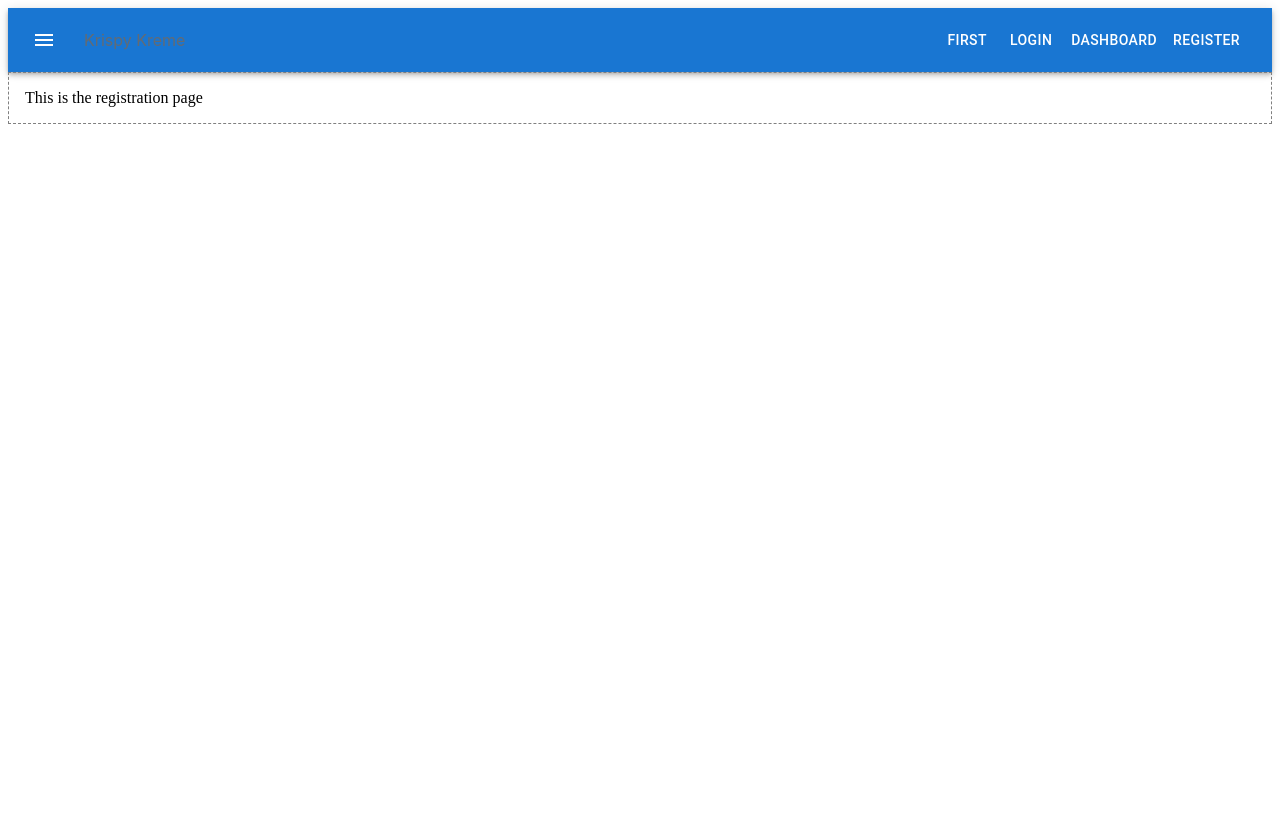
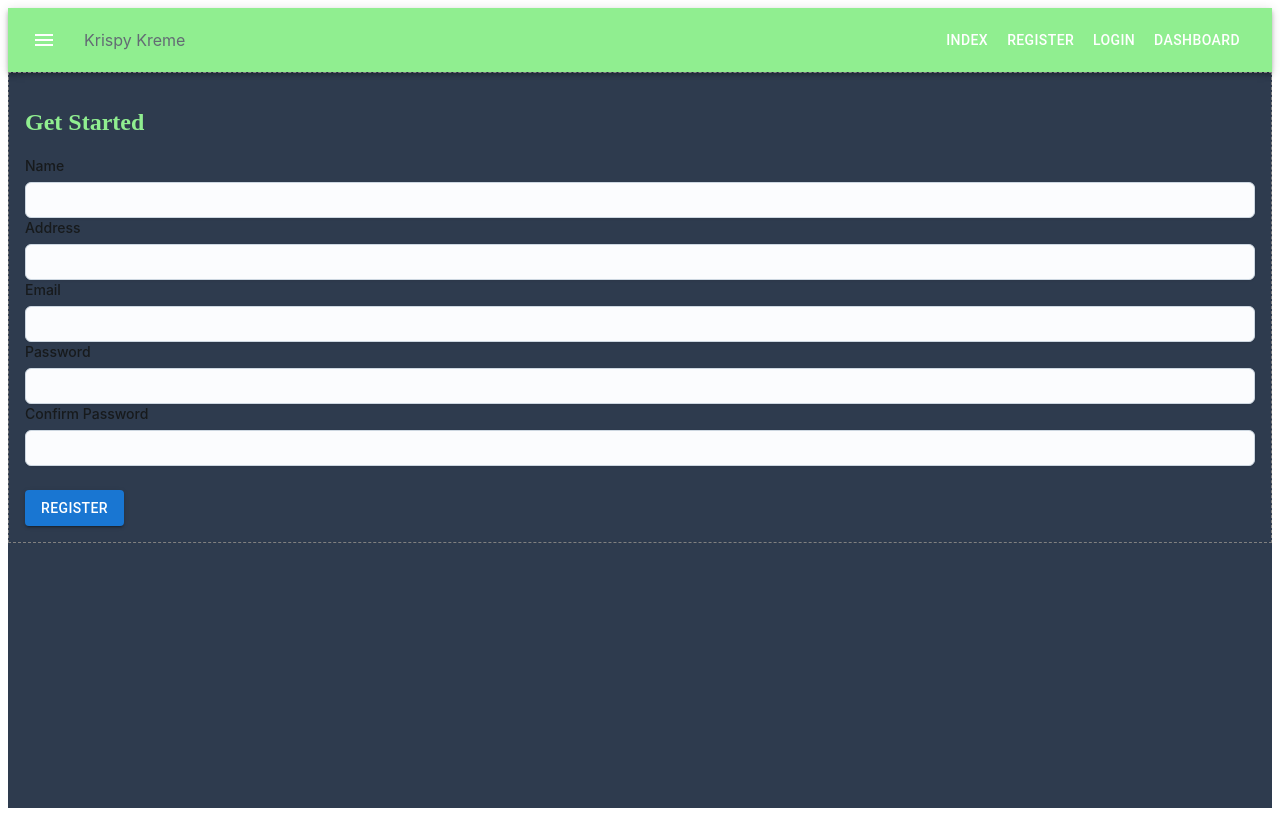
Before and after one commit to Femi-coder/my-app, a Next.js app: page /smallapp in a window 1280 px wide. Both pictures are taken after a click on the button "REGISTER". Built offline with nearby package versions, Linux system fonts and the light colour scheme.

Commit message:
Created Registration page

```diff
--- a/src/app/smallapp/page.js
+++ b/src/app/smallapp/page.js
@@ -93,14 +93,13 @@ export default function MyApp() {
     setShowDash(false);
     setShowRegister(true);
   }
+  function handleRegister() {
+    console.log("Registration submitted");
+  }
 
   return (
-
-
-
-    <Box sx={{ flexGrow: 1 }}>
-
-      <AppBar position="static">
+    <Box sx={{ flexGrow: 1, backgroundColor: '#2E3B4E', color: 'lightgreen', minHeight: '100vh' }}>
+      <AppBar position="static" sx={{ backgroundColor: 'lightgreen' }}>
 
         <Toolbar>
 
@@ -129,13 +128,13 @@ export default function MyApp() {
 
           </Typography>
 
-          <Button color="inherit" onClick={runShowFirst}>First</Button>
+          <Button color="inherit" onClick={runShowFirst}>Index</Button>
+
+          <Button color="inherit" onClick={runShowRegister}>Register</Button>
 
           <Button color="inherit" onClick={runShowLogin}>Login</Button>
 
           <Button color="inherit" onClick={runShowDash}>Dashboard</Button>
-
-          <Button color="inherit" onClick={runShowRegister}>Register</Button>
 
         </Toolbar>
 
@@ -145,8 +144,9 @@ export default function MyApp() {
 
       {showFirstPage &&
 
-        <Box component="section" sx={{ p: 2, border: '1px dashed grey' }}>
-
+        <Box component="section" sx={{ p: 3, border: '1px dark blue' }}>
+          <h1 color='red'>Welcome to Krispy Kreme</h1>
+          <br></br>
           Indulge in the sweet world of Krispy Kreme, where every doughnut is crafted to perfection. Our app is designed to make it easier
           than ever for you to browse our delicious range, from classic Original Glazed to seasonal specials. Whether you're craving a quick treat or planning a celebration
           , Krispy Kreme is here to sweeten your day.
@@ -164,11 +164,10 @@ export default function MyApp() {
 
         <Box component="section" sx={{ p: 2, border: '1px dashed grey' }}>
 
-
+          <h1>Login</h1>
           <FormControl>
             <FormLabel>Email</FormLabel>
             <Input
-              // html input attribute
               name="email"
               type="email"
               placeholder="johndoe@email.com"
@@ -205,7 +204,54 @@ export default function MyApp() {
 
       {showRegister && (
         <Box component="section" sx={{ p: 2, border: '1px dashed grey' }}>
-          This is the registration page
+          <h1>Get Started</h1>
+
+          <FormControl>
+            <FormLabel>Name</FormLabel>
+            <Input
+              name="Full Name"
+              type="text"
+
+            />
+            <FormControl>
+              <FormLabel>Address</FormLabel>
+              <Input
+                name="address"
+                type="text"
+              />
+              <FormControl>
+                <FormLabel>Email</FormLabel>
+                <Input
+                  name="email"
+                  type="emaiil"
+                />
+
+
+              </FormControl>
+              <FormControl>
+                <FormLabel>Password</FormLabel>
+                <Input
+                  name="password"
+                  type="password"
+                />
+              </FormControl>
+              <FormControl>
+                <FormLabel> Confirm Password</FormLabel>
+                <Input
+                  name="confirm-passoword"
+                  type="password"
+                />
+              </FormControl>
+            </FormControl>
+          </FormControl>
+          <Button
+            variant="contained"
+            color="primary"
+            sx={{ mt: 3 }}
+            onClick={handleRegister}
+          >
+            Register
+          </Button>
         </Box>
       )}
     </Box>
--- a/src/app/smallapp/projectimages.js
+++ b/src/app/smallapp/projectimages.js
@@ -4,7 +4,7 @@ import ImageListItem from '@mui/material/ImageListItem';
 
 export default function StandardImageList() {
     return (
-        <ImageList sx={{ width: 500, height: 450 }} cols={3} rowHeight={164}>
+        <ImageList sx={{ width: 1000, height: 700 }} cols={3} rowHeight={180}>
             {itemData.map((item) => (
                 <ImageListItem key={item.img}>
                     <img
@@ -21,23 +21,12 @@ export default function StandardImageList() {
 
 const itemData = [
     {
-        img: 'https://images.unsplash.com/photo-1551963831-b3b1ca40c98e',
-        title: 'Breakfast',
-    },
-    {
-        img: 'https://images.unsplash.com/photo-1551782450-a2132b4ba21d',
-        title: 'Burger',
-    },
-    {
-        img: 'https://images.unsplash.com/photo-1522770179533-24471fcdba45',
-        title: 'Camera',
-    },
-    {
-        img: 'https://images.unsplash.com/photo-1444418776041-9c7e33cc5a9c',
+        img: 'https://upload.wikimedia.org/wikipedia/commons/thumb/a/a2/Krispy_Kreme_Cannington%2C_April_2022.jpg/330px-Krispy_Kreme_Cannington%2C_April_2022.jpg',
         title: 'Coffee',
     },
     {
-        img: 'https://images.unsplash.com/photo-1533827432537-70133748f5c8',
-        title: 'Hats',
+        img: 'https://www.liverpool-one.com/wp-content/uploads/2021/10/Krispy-Kreme-Liverpool-ONE.jpg',
+        title: 'Doughnut',
+
     },
 ];
```
